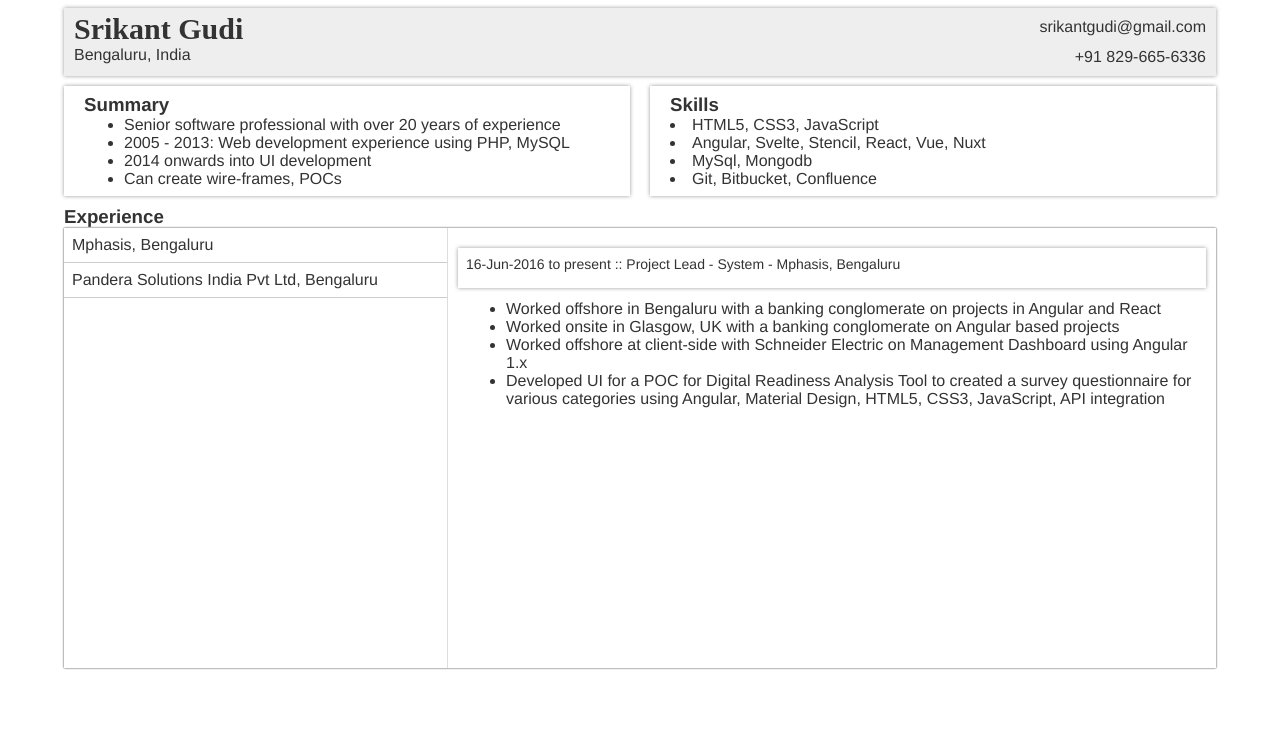
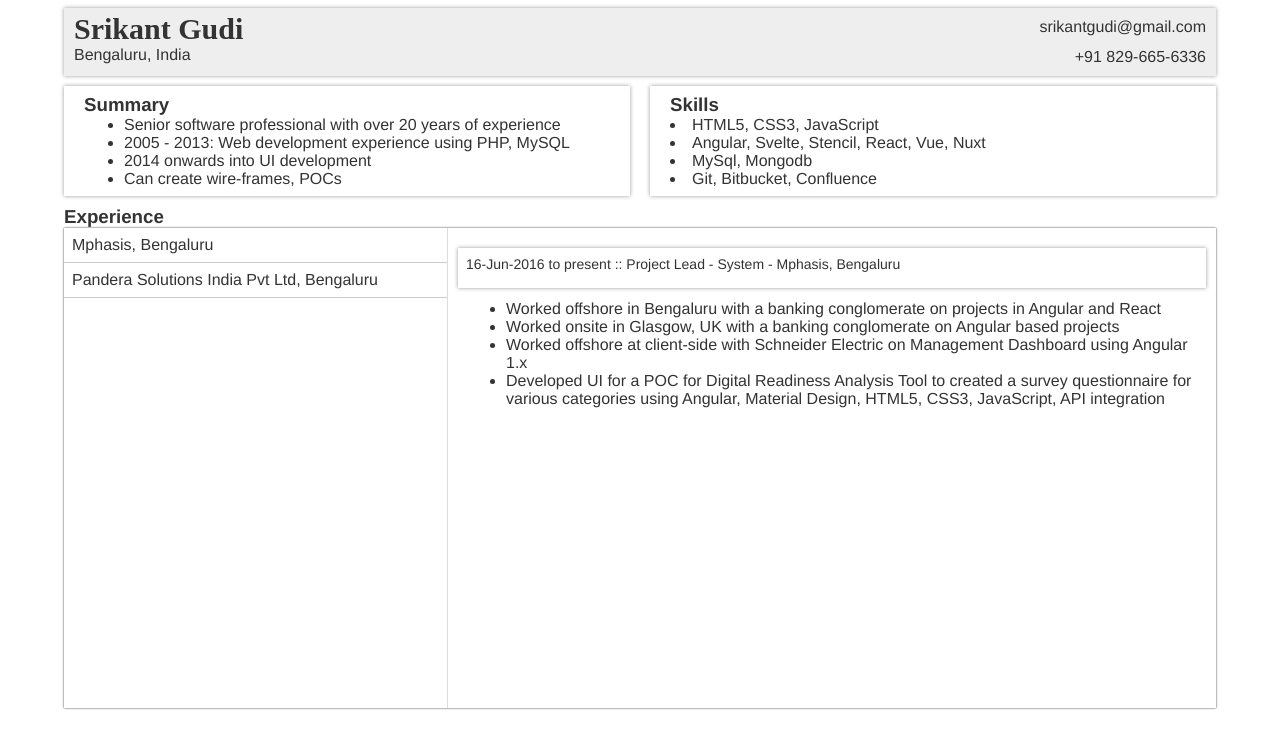
Before and after one commit to srikantgudi/srikantgudi.github.io, a Svelte app: page / in a window 1280 px wide. Shown: the top 748 px of the page. Built offline with nearby package versions, Linux system fonts and the light colour scheme.

Commit message:
Changed height

```diff
--- a/src/App.svelte
+++ b/src/App.svelte
@@ -159,7 +159,7 @@
 		box-shadow: 0 0 2px #333333;
 		display: grid;
 		grid-template-columns: 30vw 1fr;
-		height: 55vh
+		height: 60vh
 	}
 	.exp-left {
 		border-right: 1px solid #dddddd;
```
